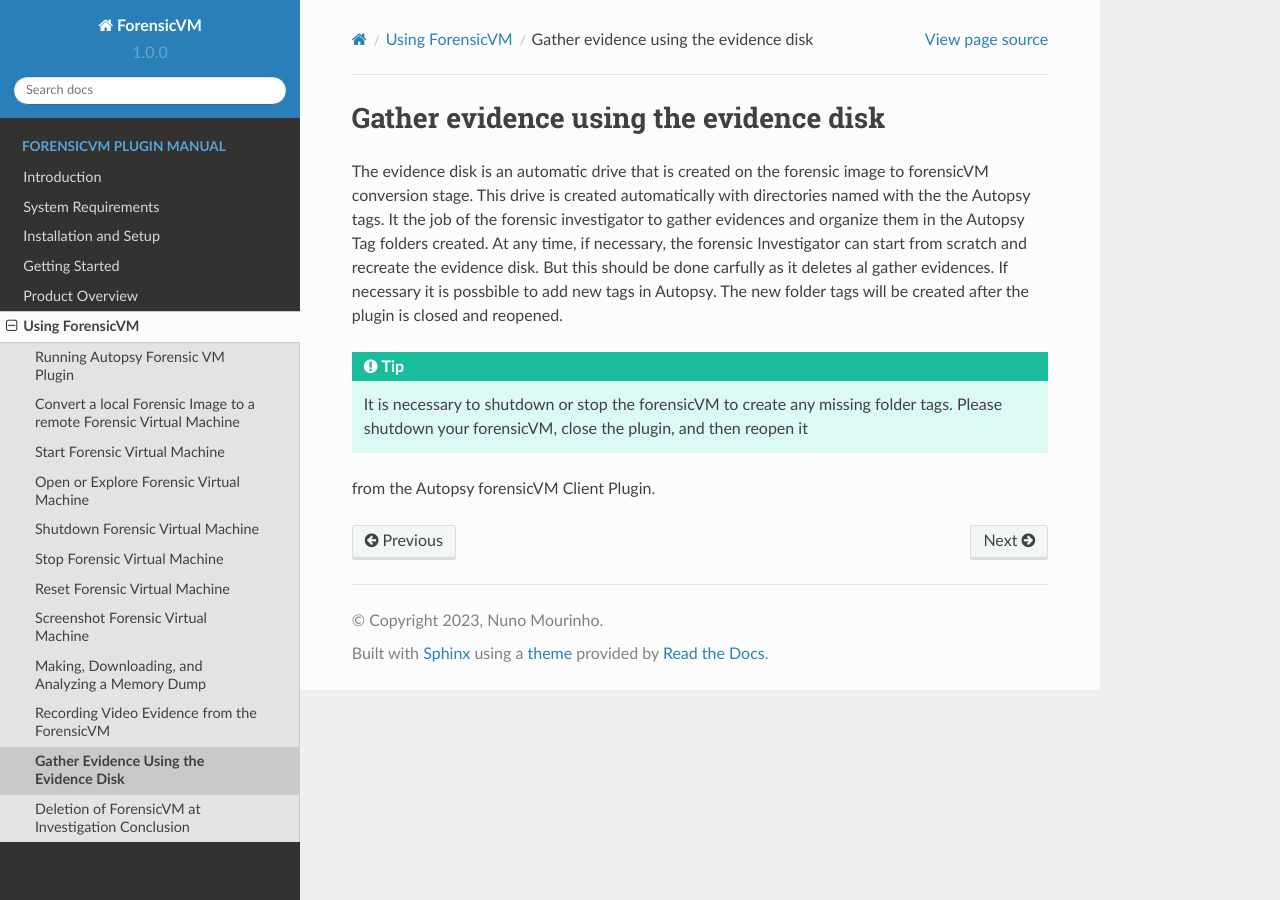
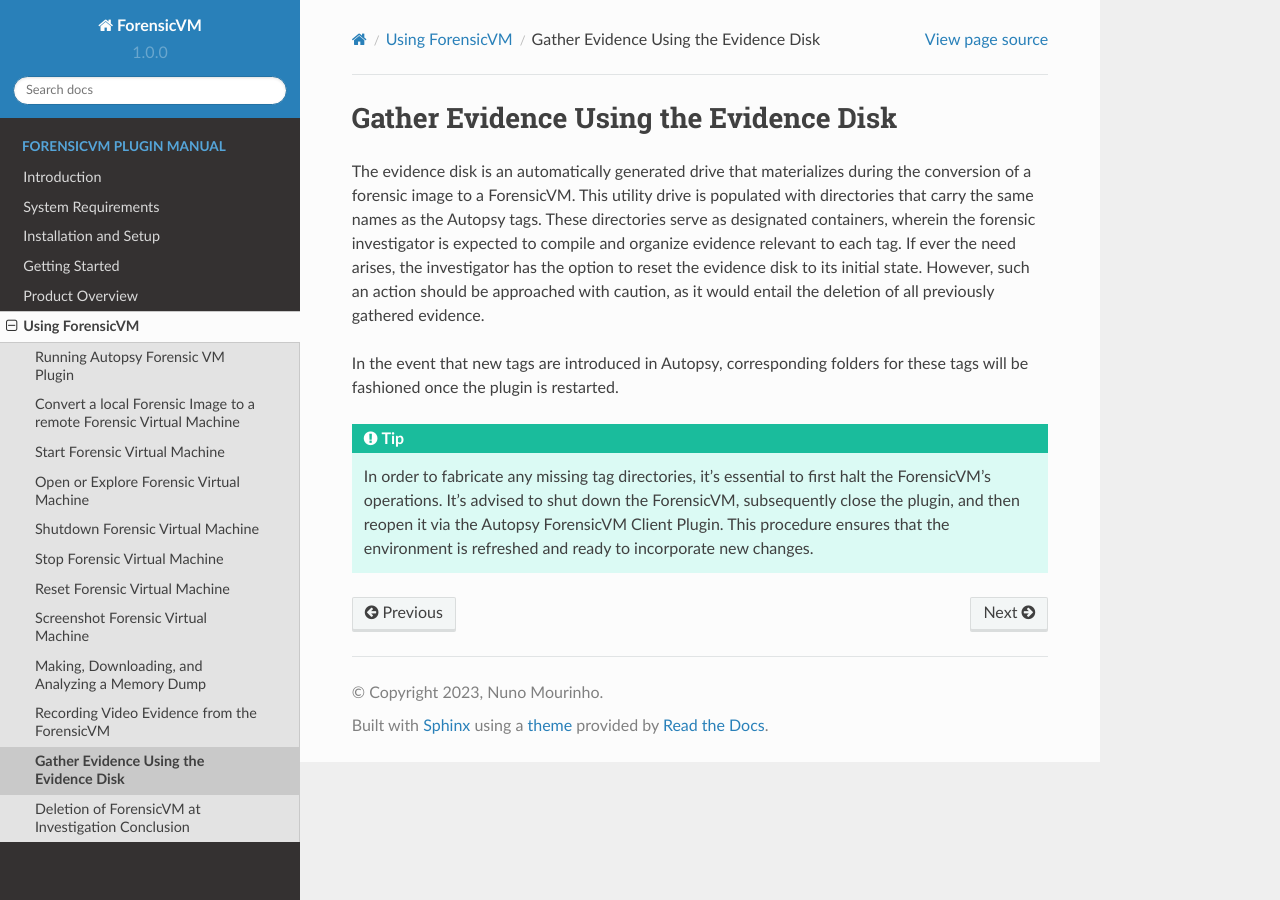
Before and after one commit to nunomourinho/forensicVmAutopsyUserManual, a Sphinx documentation site: the page built from docs/user/evidence_disk.rst, in a window 1280 px wide. Built offline with Sphinx 7.4.7 and the Read the Docs theme 2.0.0, drawn with Linux system fonts in a browser that asks for light colours; pages that are not in the unit, such as notebooks, are missing from menus.

Commit message:
Update evidence_disk.rst

```diff
--- a/docs/user/evidence_disk.rst
+++ b/docs/user/evidence_disk.rst
@@ -1,12 +1,9 @@
-Gather evidence using the evidence disk
-=========================================
+Gather Evidence Using the Evidence Disk
+=======================================
 
-The evidence disk is an automatic drive that is created on the forensic image to forensicVM conversion stage. This drive is created automatically with
-directories named with the the Autopsy tags. It the job of the forensic investigator to gather evidences and organize them in the Autopsy Tag folders
-created. At any time, if necessary, the forensic Investigator can start from scratch and recreate the evidence disk. But this should be done carfully
-as it deletes al gather evidences.
-If necessary it is possbible to add new tags in Autopsy. The new folder tags will be created after the plugin is closed and reopened.
+The evidence disk is an automatically generated drive that materializes during the conversion of a forensic image to a ForensicVM. This utility drive is populated with directories that carry the same names as the Autopsy tags. These directories serve as designated containers, wherein the forensic investigator is expected to compile and organize evidence relevant to each tag. If ever the need arises, the investigator has the option to reset the evidence disk to its initial state. However, such an action should be approached with caution, as it would entail the deletion of all previously gathered evidence.
+
+In the event that new tags are introduced in Autopsy, corresponding folders for these tags will be fashioned once the plugin is restarted.
 
 .. tip::
-   It is necessary to shutdown or stop the forensicVM to create any missing folder tags. Please shutdown your forensicVM, close the plugin, and then reopen it
-from the Autopsy forensicVM Client Plugin.
+   In order to fabricate any missing tag directories, it's essential to first halt the ForensicVM's operations. It's advised to shut down the ForensicVM, subsequently close the plugin, and then reopen it via the Autopsy ForensicVM Client Plugin. This procedure ensures that the environment is refreshed and ready to incorporate new changes.
```
